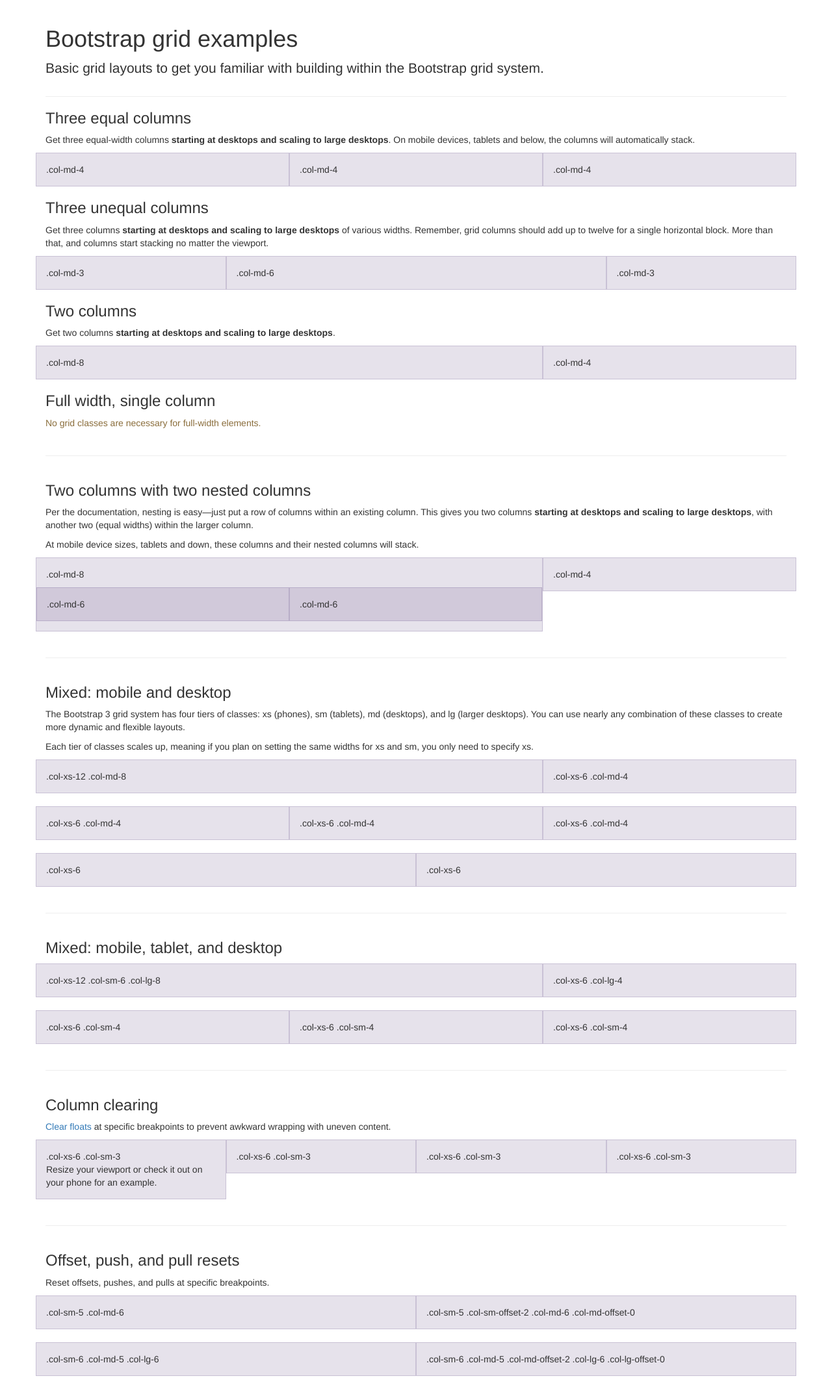
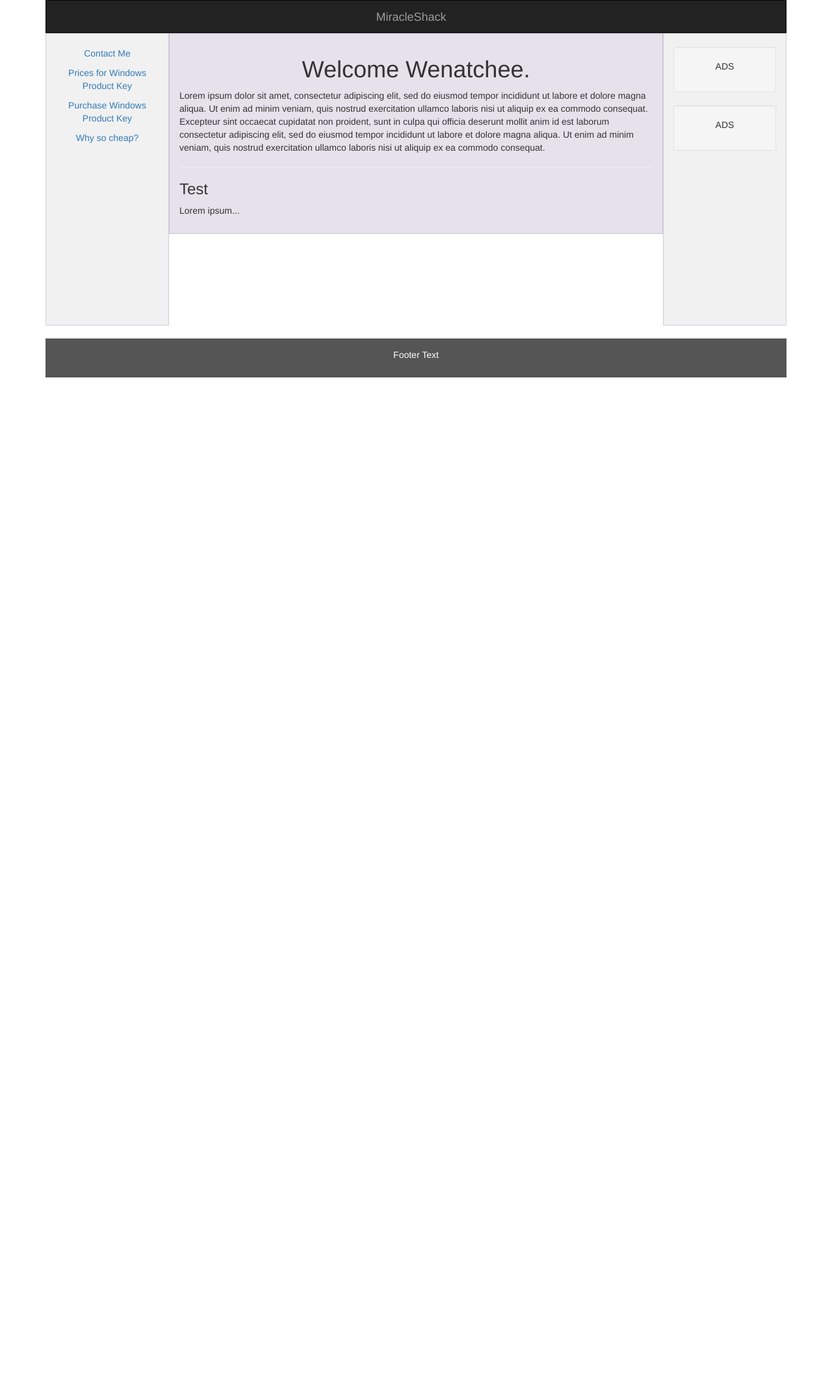
Before and after one commit to miracleshack/miracleshack.github.io, a Jekyll site: the page built from index.html, in a window 1280 px wide. Shown: the whole page at 65% size. Built offline with Jekyll 4.4.1, drawn with Linux system fonts in a browser that asks for light colours; Markdown is read by kramdown in place of the engine named in the settings; after the commit the page ends 900 px from its top, so only the background shows below that.

Commit message:
Update index.html

```diff
--- a/index.html
+++ b/index.html
@@ -1,114 +1,113 @@
 ---
 layout: default
 ---
-      <div class="page-header">
-        <h1>Bootstrap grid examples</h1>
-        <p class="lead">Basic grid layouts to get you familiar with building within the Bootstrap grid system.</p>
+
+<!DOCTYPE html>
+<html lang="en">
+<head>
+  <title>Bootstrap Example</title>
+  <meta charset="utf-8">
+  <meta name="viewport" content="width=device-width, initial-scale=1">
+  <link rel="stylesheet" href="https://maxcdn.bootstrapcdn.com/bootstrap/3.3.7/css/bootstrap.min.css">
+  <style>
+
+  	/* Hide NavBar Toggle */
+    .navbar-toggle {
+    display:none;
+    }
+
+    /* Center Brand */
+	.navbar {
+	text-align: center;
+	}
+
+	.navbar-header, .navbar-collapse.collapse {
+	float: none;
+	display: inline-block
+	}
+
+    /* Set NavBar to 51px height */
+    .navbar {
+    	max-height:51px;
+    }
+
+    /* Remove the navbar's default margin-bottom and rounded borders */
+    .navbar {
+      margin-bottom: 0;
+      border-radius: 0;
+    }
+
+    /* Set height of the grid so .sidenav can be 100% (adjust as needed) */
+    .row.content {height: 450px}
+
+    /* Set gray background color and 100% height */
+    .sidenav {
+      padding-top: 20px;
+      background-color: #f1f1f1;
+      height: 100%;
+    }
+
+    /* Set black background color, white text and some padding */
+    footer {
+      background-color: #555;
+      color: white;
+      padding: 15px;
+    }
+
+    /* On small screens, set height to 'auto' for sidenav and grid */
+    @media screen and (max-width: 767px) {
+      .sidenav {
+        height: auto;
+        padding: 15px;
+      }
+      .row.content {height:auto;}
+    }
+  </style>
+</head>
+<body>
+
+<nav class="navbar navbar-inverse">
+  <div class="container-fluid">
+    <div class="navbar-header">
+      <button type="button" class="navbar-toggle" data-toggle="collapse" data-target="#myNavbar">
+        <span class="icon-bar"></span>
+        <span class="icon-bar"></span>
+        <span class="icon-bar"></span>
+      </button>
+      <a class="navbar-brand text-center" href="#">MiracleShack</a>
+    </div>
+  </div>
+</nav>
+
+<div class="container-fluid text-center">
+  <div class="row content">
+    <div class="col-sm-2 sidenav">
+      <p class="side-links"><a href="#">Contact Me</a></p>
+      <p class="side-links"><a href="#">Prices for Windows Product Key</a></p>
+      <p class="side-links"><a href="#">Purchase Windows Product Key</a></p>
+      <p class="side-links"><a href="#">Why so cheap?</a></p>
+    </div>
+    <div class="col-sm-8 text-left">
+      <h1 class="text-center">Welcome Wenatchee.</h1>
+      <p>Lorem ipsum dolor sit amet, consectetur adipiscing elit, sed do eiusmod tempor incididunt ut labore et dolore magna aliqua. Ut enim ad minim veniam, quis nostrud exercitation ullamco laboris nisi ut aliquip ex ea commodo consequat. Excepteur sint occaecat cupidatat non proident, sunt in culpa qui officia deserunt mollit anim id est laborum consectetur adipiscing elit, sed do eiusmod tempor incididunt ut labore et dolore magna aliqua. Ut enim ad minim veniam, quis nostrud exercitation ullamco laboris nisi ut aliquip ex ea commodo consequat.</p>
+      <hr>
+      <h3>Test</h3>
+      <p>Lorem ipsum...</p>
+    </div>
+    <div class="col-sm-2 sidenav">
+      <div class="well">
+        <p>ADS</p>
       </div>
+      <div class="well">
+        <p>ADS</p>
+      </div>
+    </div>
+  </div>
+</div>
 
-      <h3>Three equal columns</h3>
-      <p>Get three equal-width columns <strong>starting at desktops and scaling to large desktops</strong>. On mobile devices, tablets and below, the columns will automatically stack.</p>
-      <div class="row">
-        <div class="col-md-4">.col-md-4</div>
-        <div class="col-md-4">.col-md-4</div>
-        <div class="col-md-4">.col-md-4</div>
-      </div>
+<footer class="container-fluid text-center">
+  <p>Footer Text</p>
+</footer>
 
-      <h3>Three unequal columns</h3>
-      <p>Get three columns <strong>starting at desktops and scaling to large desktops</strong> of various widths. Remember, grid columns should add up to twelve for a single horizontal block. More than that, and columns start stacking no matter the viewport.</p>
-      <div class="row">
-        <div class="col-md-3">.col-md-3</div>
-        <div class="col-md-6">.col-md-6</div>
-        <div class="col-md-3">.col-md-3</div>
-      </div>
-
-      <h3>Two columns</h3>
-      <p>Get two columns <strong>starting at desktops and scaling to large desktops</strong>.</p>
-      <div class="row">
-        <div class="col-md-8">.col-md-8</div>
-        <div class="col-md-4">.col-md-4</div>
-      </div>
-
-      <h3>Full width, single column</h3>
-      <p class="text-warning">No grid classes are necessary for full-width elements.</p>
-
-      <hr>
-
-      <h3>Two columns with two nested columns</h3>
-      <p>Per the documentation, nesting is easy—just put a row of columns within an existing column. This gives you two columns <strong>starting at desktops and scaling to large desktops</strong>, with another two (equal widths) within the larger column.</p>
-      <p>At mobile device sizes, tablets and down, these columns and their nested columns will stack.</p>
-      <div class="row">
-        <div class="col-md-8">
-          .col-md-8
-          <div class="row">
-            <div class="col-md-6">.col-md-6</div>
-            <div class="col-md-6">.col-md-6</div>
-          </div>
-        </div>
-        <div class="col-md-4">.col-md-4</div>
-      </div>
-
-      <hr>
-
-      <h3>Mixed: mobile and desktop</h3>
-      <p>The Bootstrap 3 grid system has four tiers of classes: xs (phones), sm (tablets), md (desktops), and lg (larger desktops). You can use nearly any combination of these classes to create more dynamic and flexible layouts.</p>
-      <p>Each tier of classes scales up, meaning if you plan on setting the same widths for xs and sm, you only need to specify xs.</p>
-      <div class="row">
-        <div class="col-xs-12 col-md-8">.col-xs-12 .col-md-8</div>
-        <div class="col-xs-6 col-md-4">.col-xs-6 .col-md-4</div>
-      </div>
-      <div class="row">
-        <div class="col-xs-6 col-md-4">.col-xs-6 .col-md-4</div>
-        <div class="col-xs-6 col-md-4">.col-xs-6 .col-md-4</div>
-        <div class="col-xs-6 col-md-4">.col-xs-6 .col-md-4</div>
-      </div>
-      <div class="row">
-        <div class="col-xs-6">.col-xs-6</div>
-        <div class="col-xs-6">.col-xs-6</div>
-      </div>
-
-      <hr>
-
-      <h3>Mixed: mobile, tablet, and desktop</h3>
-      <p></p>
-      <div class="row">
-        <div class="col-xs-12 col-sm-6 col-lg-8">.col-xs-12 .col-sm-6 .col-lg-8</div>
-        <div class="col-xs-6 col-lg-4">.col-xs-6 .col-lg-4</div>
-      </div>
-      <div class="row">
-        <div class="col-xs-6 col-sm-4">.col-xs-6 .col-sm-4</div>
-        <div class="col-xs-6 col-sm-4">.col-xs-6 .col-sm-4</div>
-        <div class="col-xs-6 col-sm-4">.col-xs-6 .col-sm-4</div>
-      </div>
-
-      <hr>
-
-      <h3>Column clearing</h3>
-      <p><a href="http://getbootstrap.com/css/#grid-responsive-resets">Clear floats</a> at specific breakpoints to prevent awkward wrapping with uneven content.</p>
-      <div class="row">
-        <div class="col-xs-6 col-sm-3">
-          .col-xs-6 .col-sm-3
-          <br>
-          Resize your viewport or check it out on your phone for an example.
-        </div>
-        <div class="col-xs-6 col-sm-3">.col-xs-6 .col-sm-3</div>
-
-        <!-- Add the extra clearfix for only the required viewport -->
-        <div class="clearfix visible-xs"></div>
-
-        <div class="col-xs-6 col-sm-3">.col-xs-6 .col-sm-3</div>
-        <div class="col-xs-6 col-sm-3">.col-xs-6 .col-sm-3</div>
-      </div>
-
-      <hr>
-
-      <h3>Offset, push, and pull resets</h3>
-      <p>Reset offsets, pushes, and pulls at specific breakpoints.</p>
-      <div class="row">
-        <div class="col-sm-5 col-md-6">.col-sm-5 .col-md-6</div>
-        <div class="col-sm-5 col-sm-offset-2 col-md-6 col-md-offset-0">.col-sm-5 .col-sm-offset-2 .col-md-6 .col-md-offset-0</div>
-      </div>
-      <div class="row">
-        <div class="col-sm-6 col-md-5 col-lg-6">.col-sm-6 .col-md-5 .col-lg-6</div>
-        <div class="col-sm-6 col-md-5 col-md-offset-2 col-lg-6 col-lg-offset-0">.col-sm-6 .col-md-5 .col-md-offset-2 .col-lg-6 .col-lg-offset-0</div>
-      </div>
+</body>
+</html>
```
